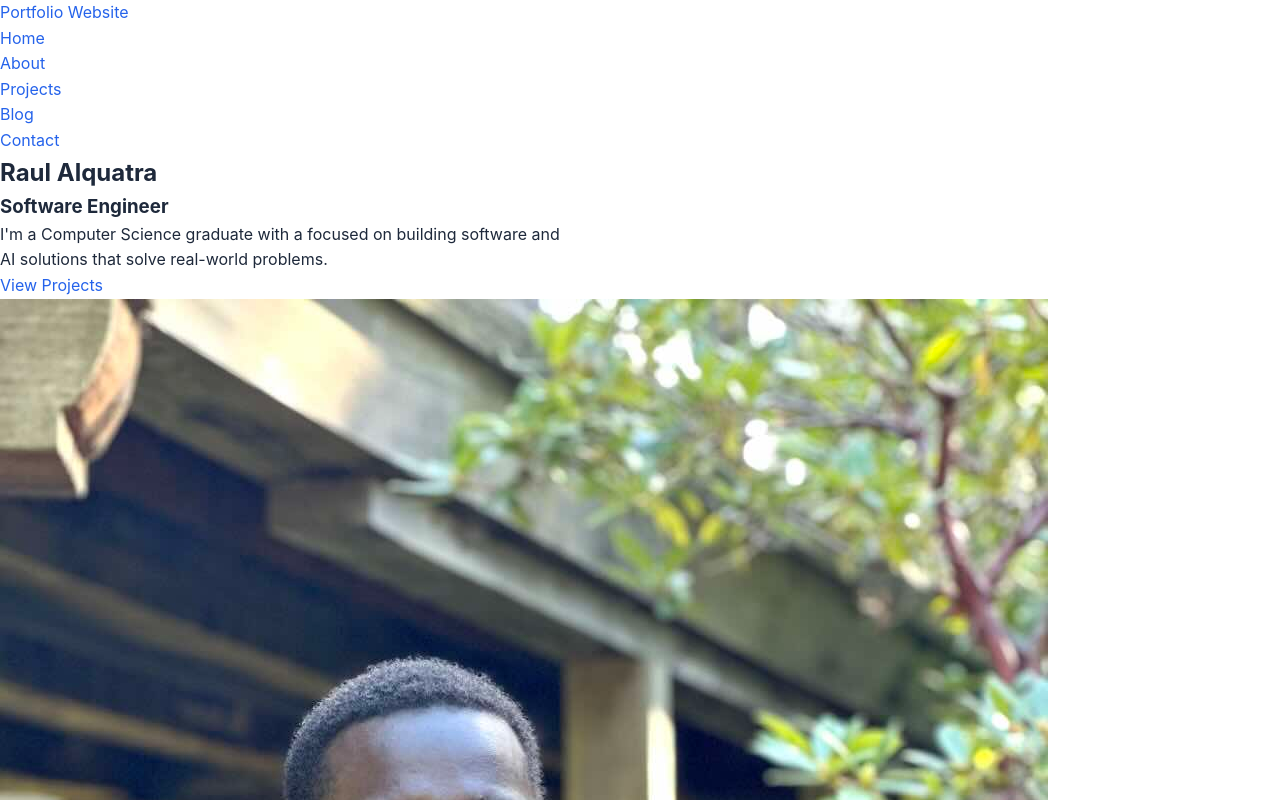
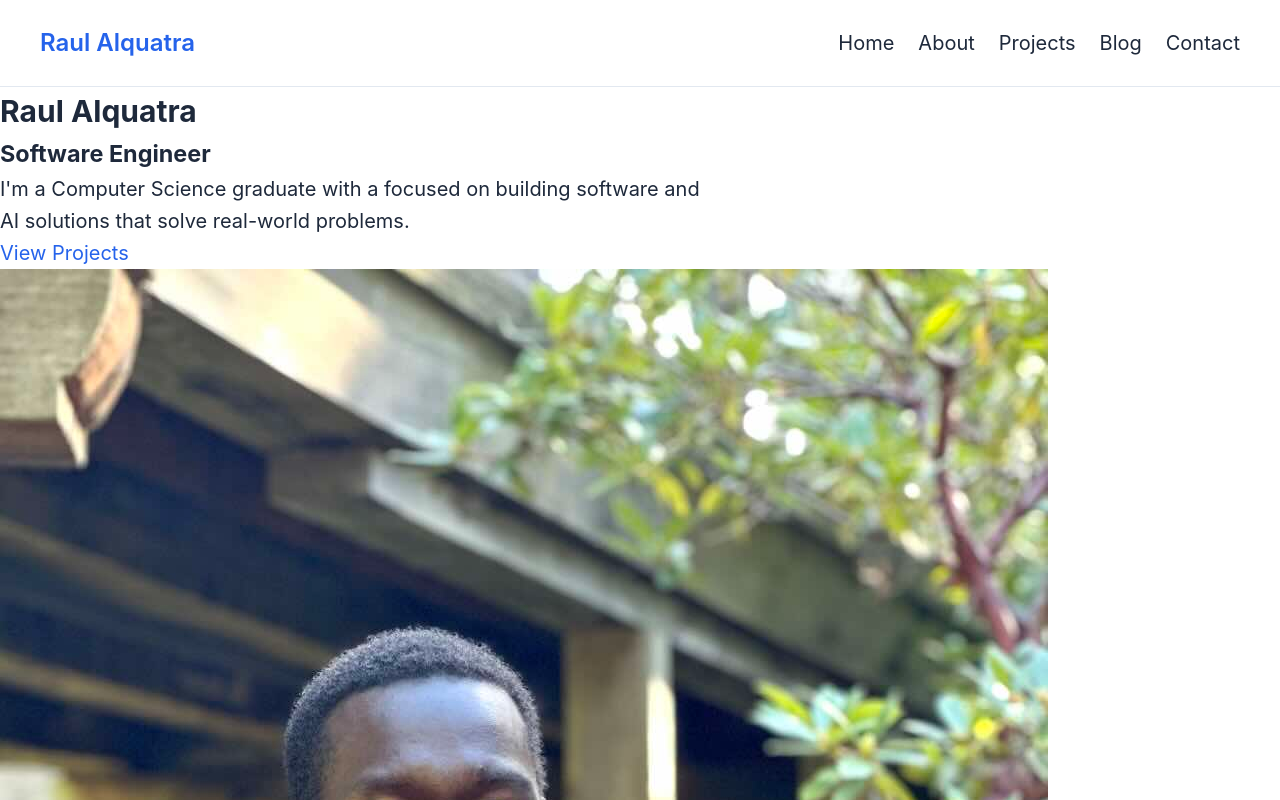
Before and after one commit to juma-paul/portfolio, a plain HTML site: page frontend/index.html in a window 1280 px wide. Shown: the top 800 px of the page. Drawn offline with nearby package versions, Linux system fonts and the light colour scheme.

Commit message:
style: add styles to header

```diff
--- a/frontend/index.html
+++ b/frontend/index.html
@@ -14,7 +14,7 @@
   <body>
     <header id="header">
       <nav>
-        <a href="#home" class="logo">Portfolio Website</a>
+        <a href="#home" class="logo">Raul Alquatra</a>
         <ul>
           <li><a href="#home">Home</a></li>
           <li><a href="#about">About</a></li>
--- a/frontend/style.css
+++ b/frontend/style.css
@@ -26,7 +26,7 @@
   /* Font family, sizes and weight */
   --font-primary: -apple-system, BlinkMacSystemFont, "Segoe UI", "Roboto",
     sans-serif;
-  --font-size-base: 16px;
+  --font-size-base: 20px;
   --font-weight-normal: 400;
   --font-weight-bold: 600;
 
@@ -55,3 +55,39 @@ a {
 html {
   scroll-behavior: smooth;
 }
+
+/* Style Header */
+header {
+  top: 0;
+  position: sticky;
+  padding: var(--spacing-md);
+  background-color: var(--bg-primary);
+  border-bottom: 1px solid var(--border);
+}
+
+ul {
+  list-style: none;
+  display: flex;
+  gap: var(--spacing-md);
+}
+
+nav {
+  display: flex;
+  justify-content: space-between;
+  align-items: center;
+  max-width: 1200px;
+  margin: 0 auto;
+}
+
+.logo {
+    font-size: 1.5rem;
+    font-weight: var(--font-weight-bold);
+}
+
+nav ul a {
+    color: var(--text-primary);
+}
+
+nav ul a:hover {
+  color: var(--primary);
+}
```
Lines whose indentation alone changed are shown as unchanged.
